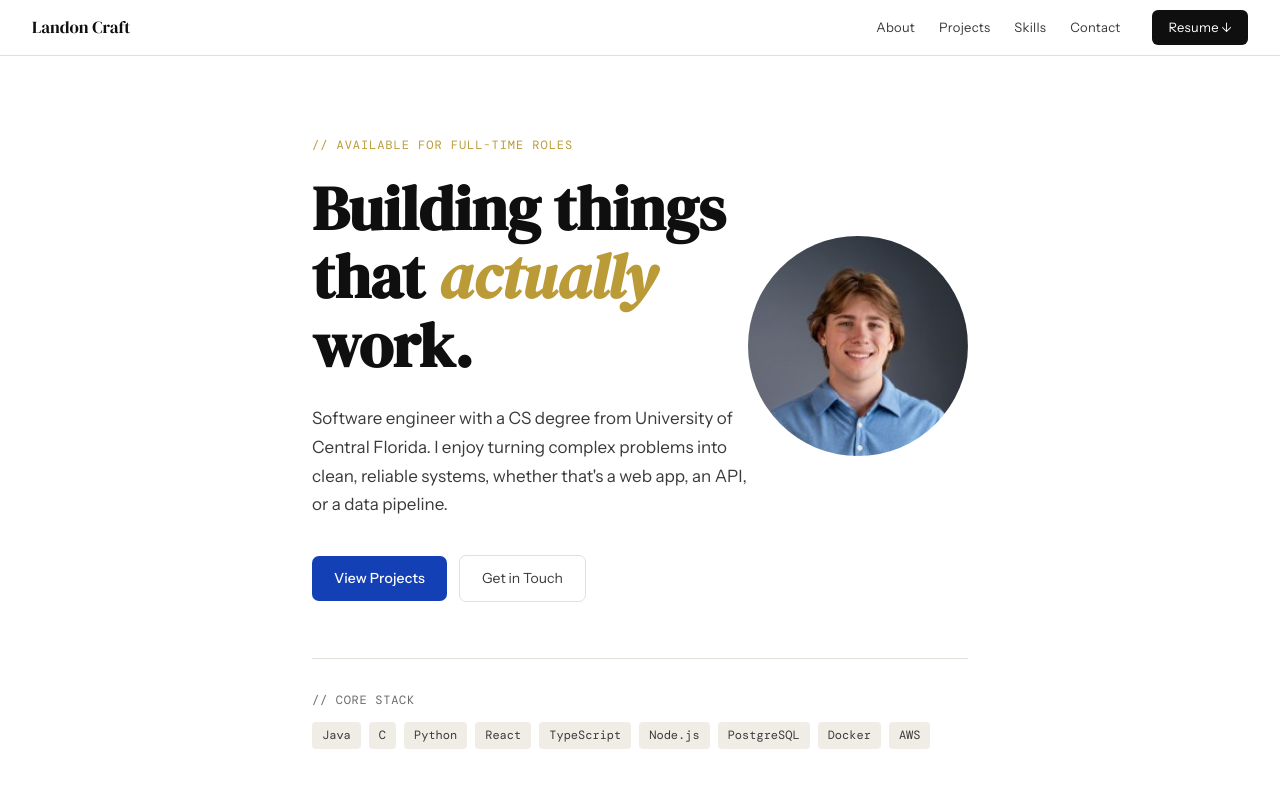
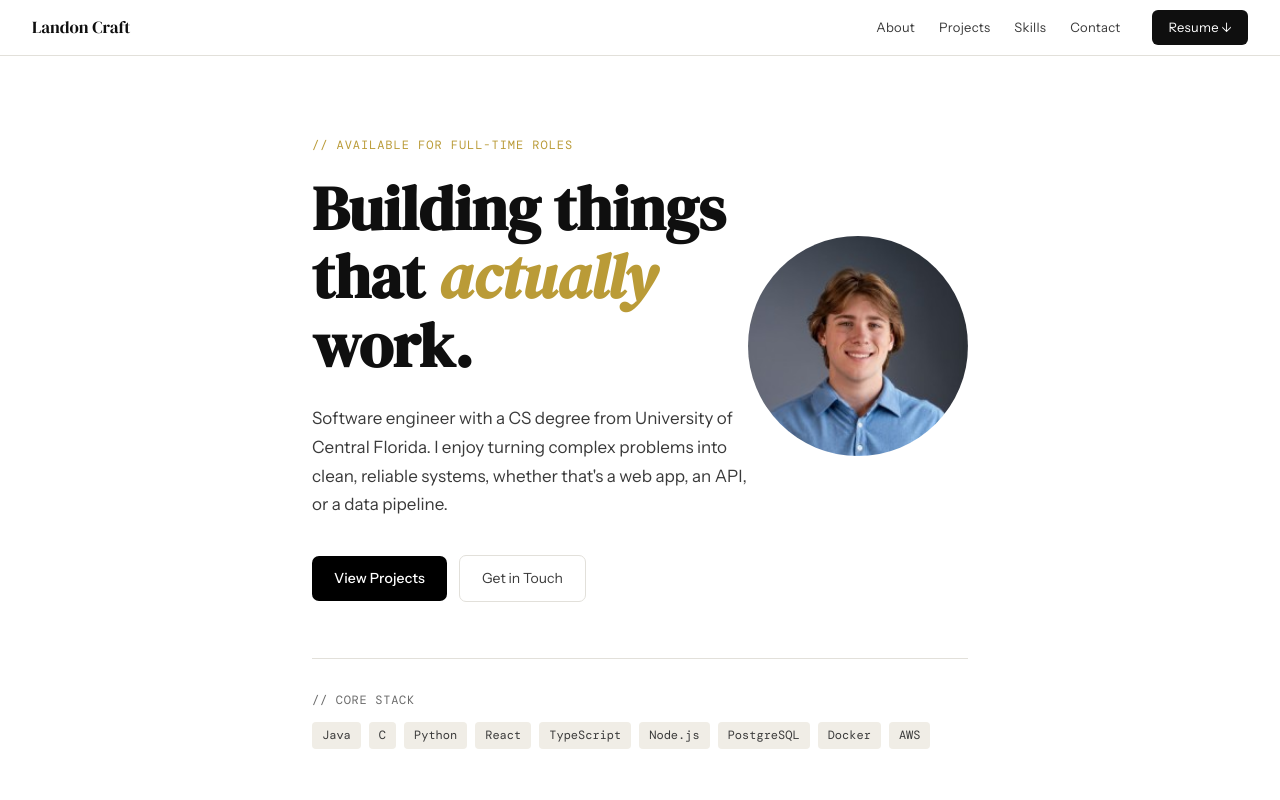
Before and after one commit to LandoTheDeveloper/portfolio, a React (Vite) app: page / in a window 1280 px wide. In both pictures the pointer is over the link "View Projects". Shown: the top 800 px of the page. Built offline with nearby package versions, Linux system fonts and the light colour scheme.

Commit message:
update hover btn

```diff
--- a/src/components/Hero.module.css
+++ b/src/components/Hero.module.css
@@ -51,7 +51,7 @@
 }
 
 .btnPrimary:hover {
-  background: #1340b5;
+  background: #000000;
 }
 
 .btnGhost {
```
